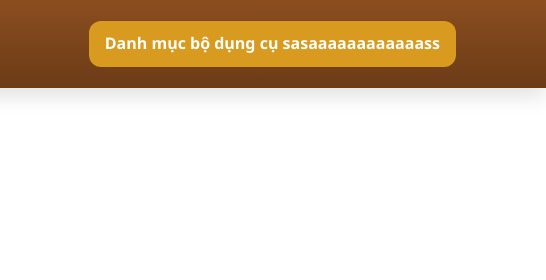
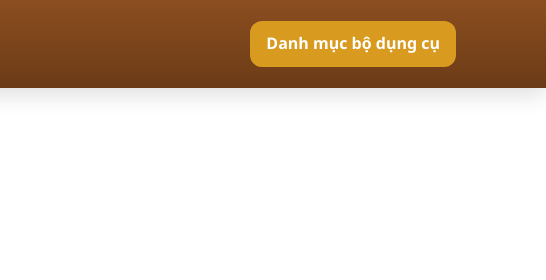
Before and after one commit to ductrungd2t/CCI, a plain HTML site: page index.html in a window 1280 px wide. Shown: the top 280 px of the page, 734-1280 px from the left. Drawn offline with Linux system fonts and the light colour scheme.

Commit message:
Update index.html

```diff
--- a/index.html
+++ b/index.html
@@ -12,7 +12,7 @@
   <header>
     <div class="container nav">
       <div class="brand"><img src="img/logo.png" alt="Logo"></div>
-      <a href="#bo-suu-tap" class="cta">Danh mục bộ dụng cụ  sasaaaaaaaaaaaass </a>
+      <a href="#bo-suu-tap" class="cta">Danh mục bộ dụng cụ</a>
     </div>
   </header>
 
```
